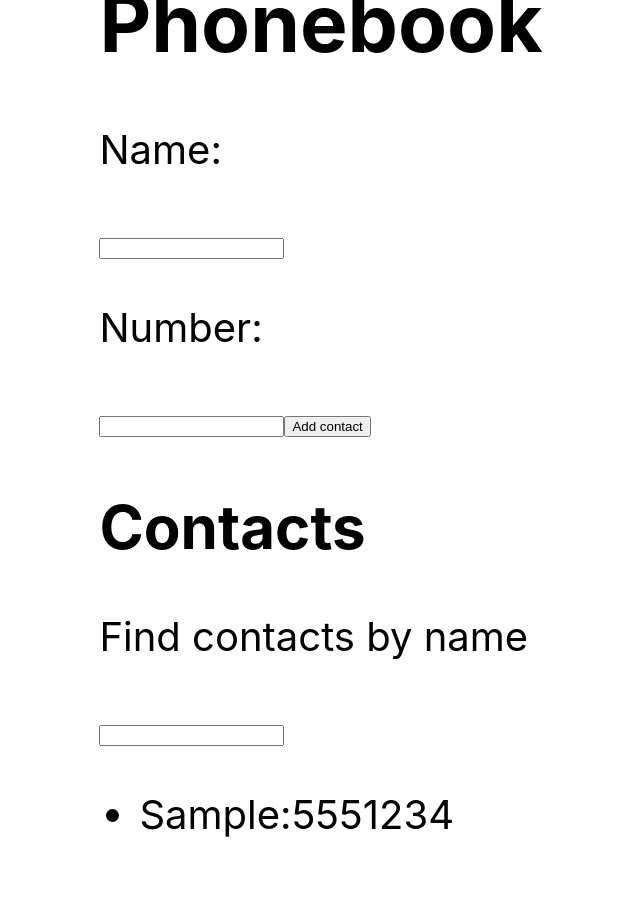
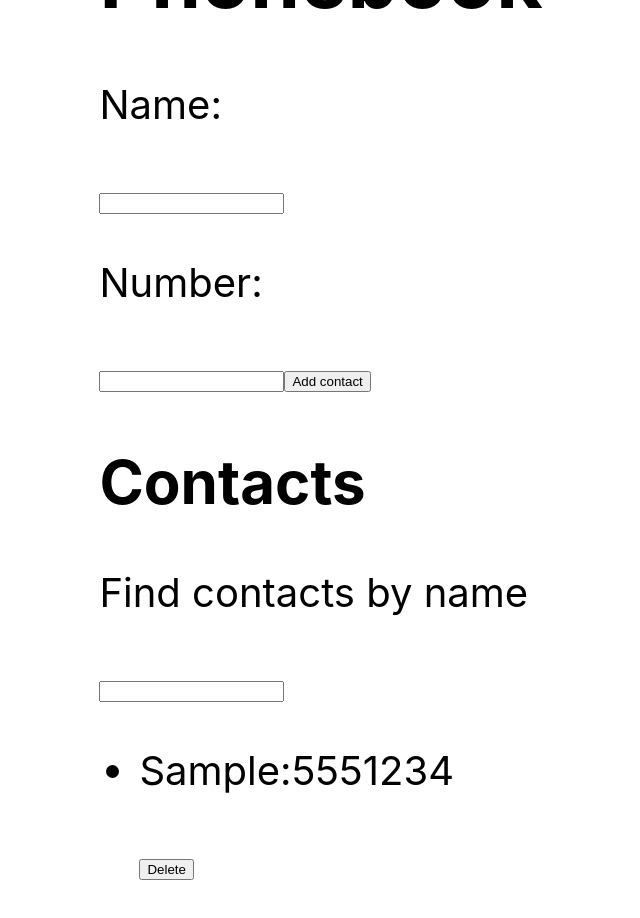
Before and after one commit to holiaka/goit-react-hw-02-phonebook, a React (Create React App) app: page / in a window 1280 px wide. Both pictures are taken after typing "Sample", "5551234" into the empty fields and a click on the button "Add contact". Shown: the top 918 px of the page, without its empty margins (319-959 px from the left). Before the commit the page ends 879 px from the top, so only its background shows below. Built offline with nearby package versions, Linux system fonts and the light colour scheme.

Commit message:
Addea delete buttom

```diff
--- a/src/components/App.jsx
+++ b/src/components/App.jsx
@@ -37,6 +37,13 @@ export class App extends Component {
     this.setState({ filter: value });
   };
 
+  deleteContact = evt => {
+    console.log(evt)
+    const contactsState = this.state.contacts;
+    const newContacts = contactsState.filter(item => item.id !== evt.target.id);
+    this.setState ({contacts: newContacts})
+  }
+
   render() {
     return (
       <div
@@ -55,7 +62,7 @@ export class App extends Component {
           <ContactForm onSubmit={this.handleSubmit}></ContactForm>
           <h2>Contacts</h2>
           <Filter onChange={this.findContacts}></Filter>
-          <ContactList contacts={this.visibleContacts}></ContactList>
+          <ContactList contacts={this.visibleContacts} deleteContact={this.deleteContact}></ContactList>
         </div>
       </div>
     );
--- a/src/components/ContactList/ContactList.jsx
+++ b/src/components/ContactList/ContactList.jsx
@@ -1,15 +1,16 @@
 import PropTypes from "prop-types";
 import { ContactListItem } from "components/ContactListItem/ContactListItem";
-export const ContactList = ({ contacts }) => {
+export const ContactList = ({ contacts, deleteContact }) => {
     return (<ul>
-        {contacts().map(({ id, name, number }) => (
-            <li key={id}>
-                <ContactListItem name={name} number={number}></ContactListItem>
-            </li>
+        {contacts().map(({ id, name, number}) => (
+
+            <ContactListItem key={id} id={id} name={name} number={number} deleteContact={deleteContact}></ContactListItem>
+
         ))}
     </ul>);
 }
 
 ContactList.propTypes = {
     contacts: PropTypes.func.isRequired,
+    deleteContact: PropTypes.func.isRequired,
 }
--- a/src/components/ContactListItem/ContactListItem.jsx
+++ b/src/components/ContactListItem/ContactListItem.jsx
@@ -1,12 +1,15 @@
 import PropTypes from "prop-types";
 
-export const ContactListItem = ({ name, number }) => {
+export const ContactListItem = ({ id, name, number, deleteContact }) => {
     return (
-        <p>{name}:<span>{number}</span></p>
+        <li><p>{name}:<span>{number}</span></p><button type="button" id={id} onClick={deleteContact}>Delete</button></li>
+
     );
 }
 
 ContactListItem.propTypes = {
+    id: PropTypes.string.isRequired,
     name: PropTypes.string.isRequired,
     number: PropTypes.string.isRequired,
+    deleteContact: PropTypes.func.isRequired,
 }
```
